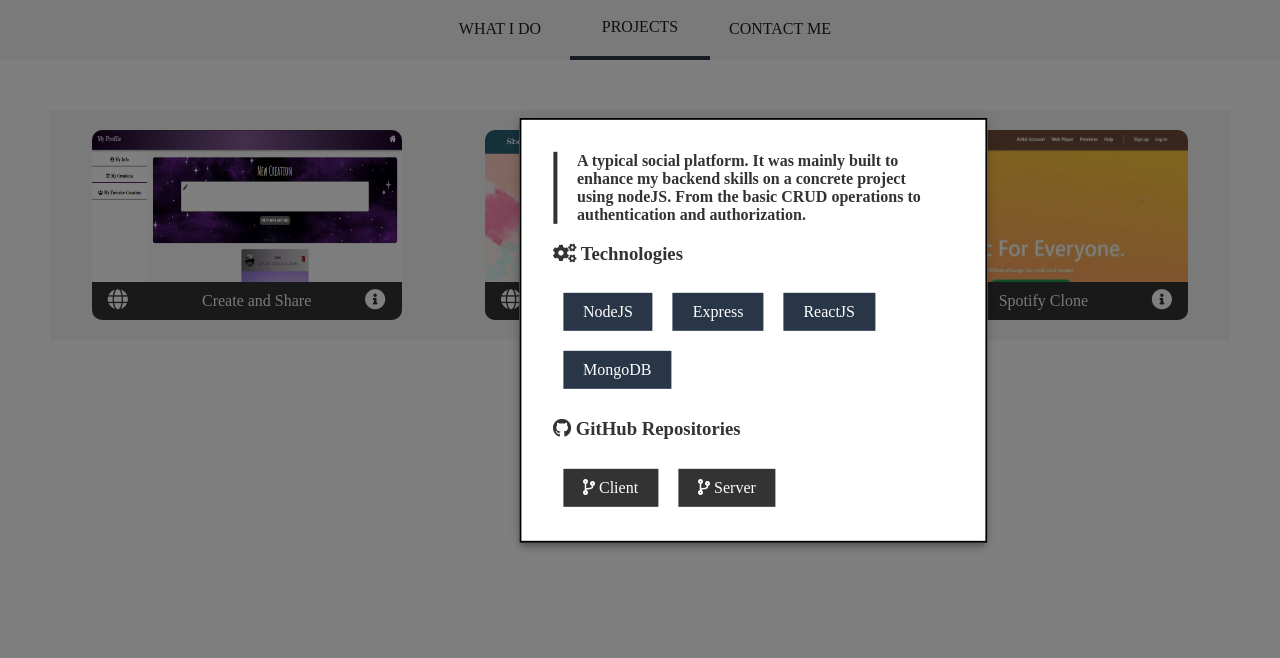
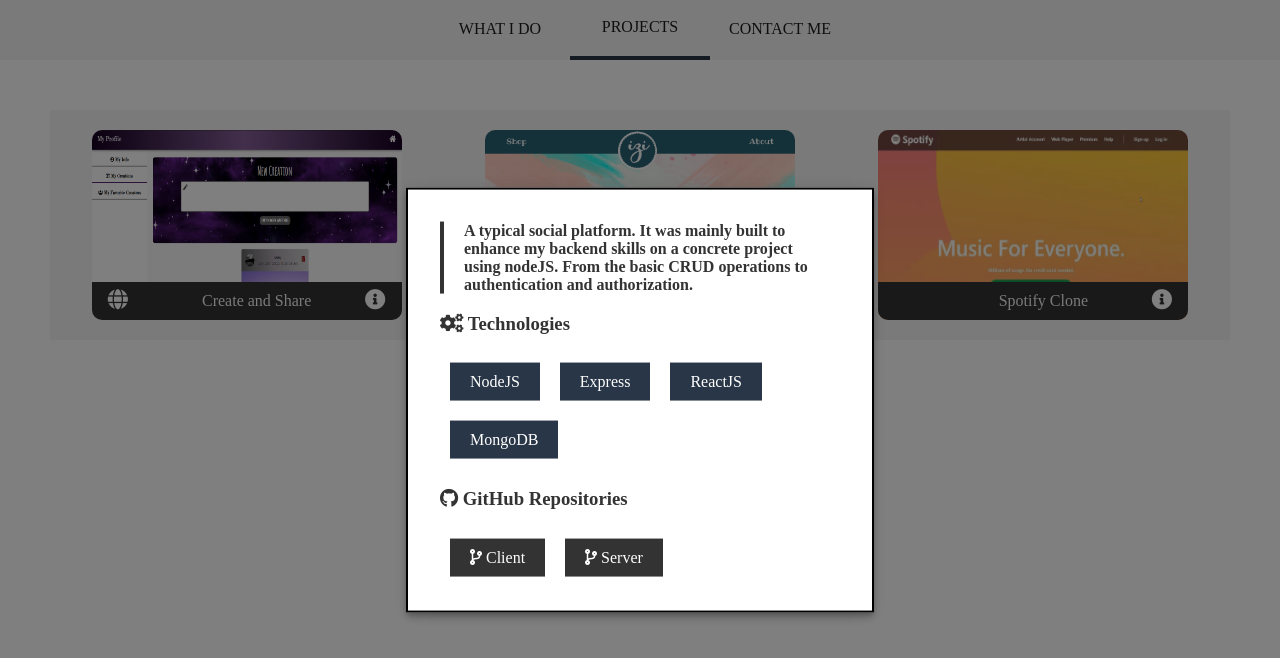
Before and after one commit to mohammedgrey/portfolio, a React (Create React App) app: page /portfolio/projects in a window 1280 px wide. Both pictures are taken after a click on the button 375 px from the left and 300 px from the top of the page. Shown: the top 658 px of the page. Built offline with nearby package versions, Linux system fonts and the light colour scheme; a web font is replaced by a local one.

Commit message:
Centered the modal

```diff
--- a/src/materialUI/SimpleModal.js
+++ b/src/materialUI/SimpleModal.js
@@ -53,7 +53,7 @@
         </SimplePopper>
       }
       <Modal open={open} onClose={handleClose} aria-labelledby="simple-modal-title" aria-describedby="simple-modal-description">
-        <div style={modalStyle} className={classes.paper}>
+        <div style={{ ...modalStyle, position: "absolute", top: "50%", left: "50%", transform: "translate(-50%,-50%)" }} className={classes.paper}>
           {props.children}
         </div>
       </Modal>
```
